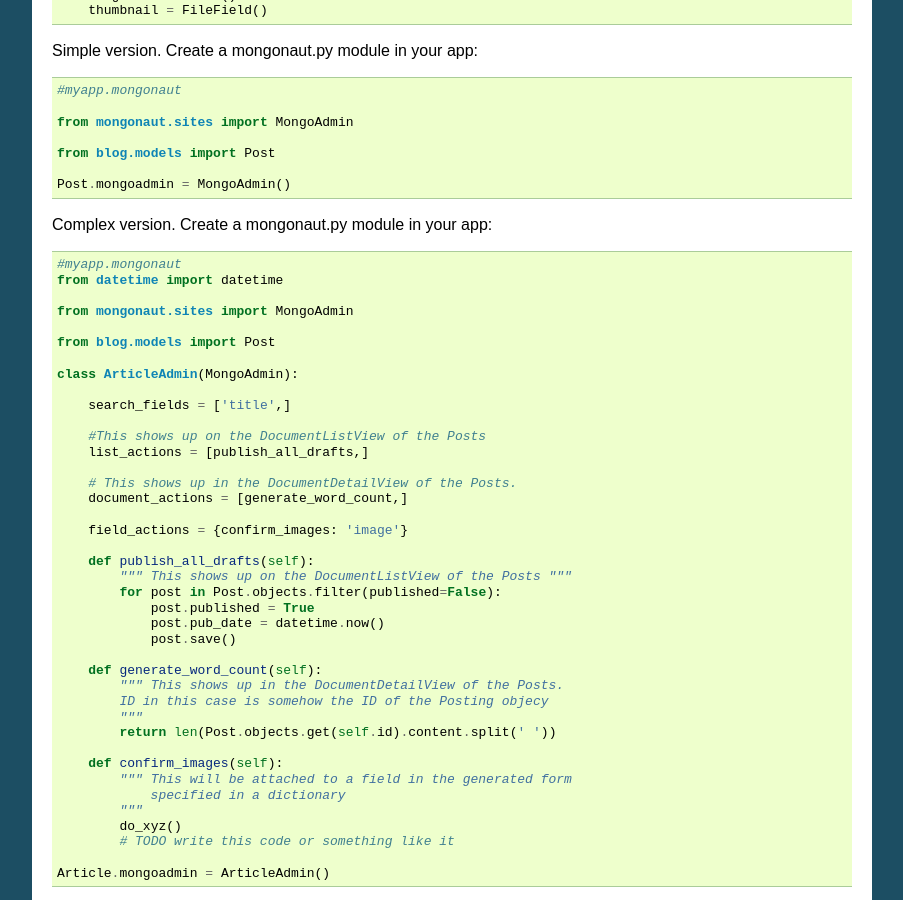
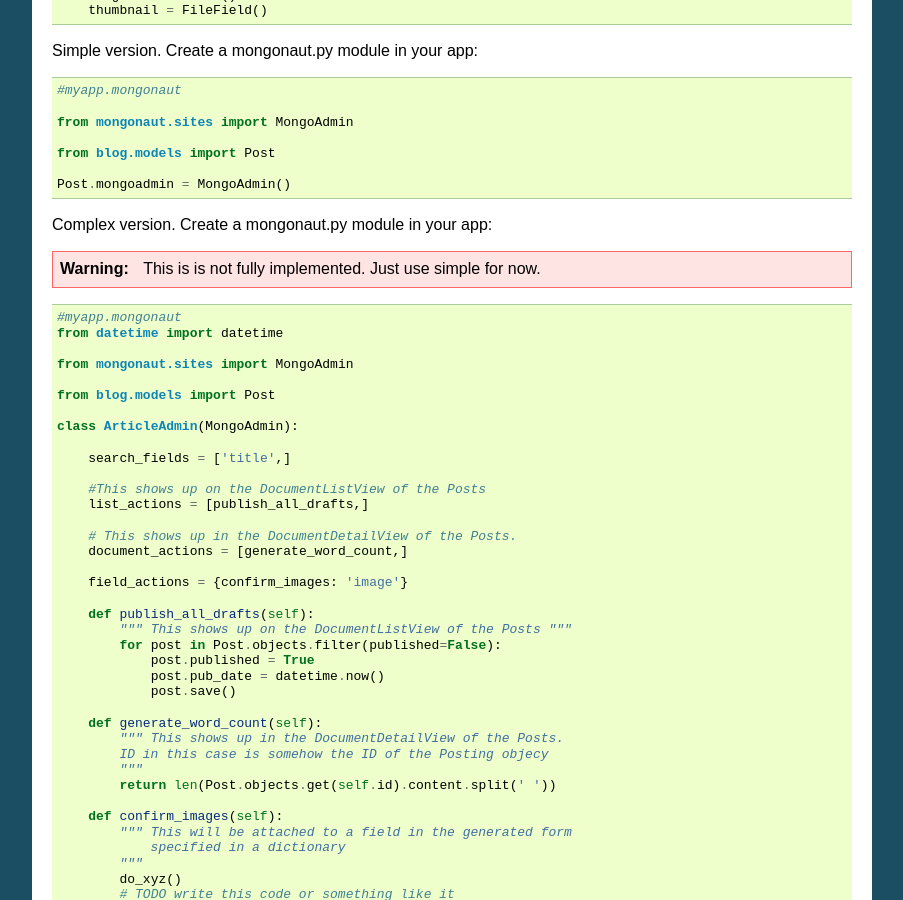
Before and after one commit to jazzband/django-mongonaut, a Sphinx documentation site: the page built from docs/usage.rst, in a window 1280 px wide and 900 px high, scrolled down 428 px. Shown: the whole window, without its empty margins (198-1101 px from the left). Built offline with Sphinx 7.4.7, drawn with Linux system fonts in a browser that asks for light colours.

Commit message:
Prep for 0.2.0 release -sng

```diff
--- a/docs/usage.rst
+++ b/docs/usage.rst
@@ -38,7 +38,10 @@
 
     Post.mongoadmin = MongoAdmin()
 
+
 Complex version. Create a mongonaut.py module in your app:
+
+.. warning:: This is is not fully implemented. Just use simple for now.
 
 .. sourcecode:: python
 
```
